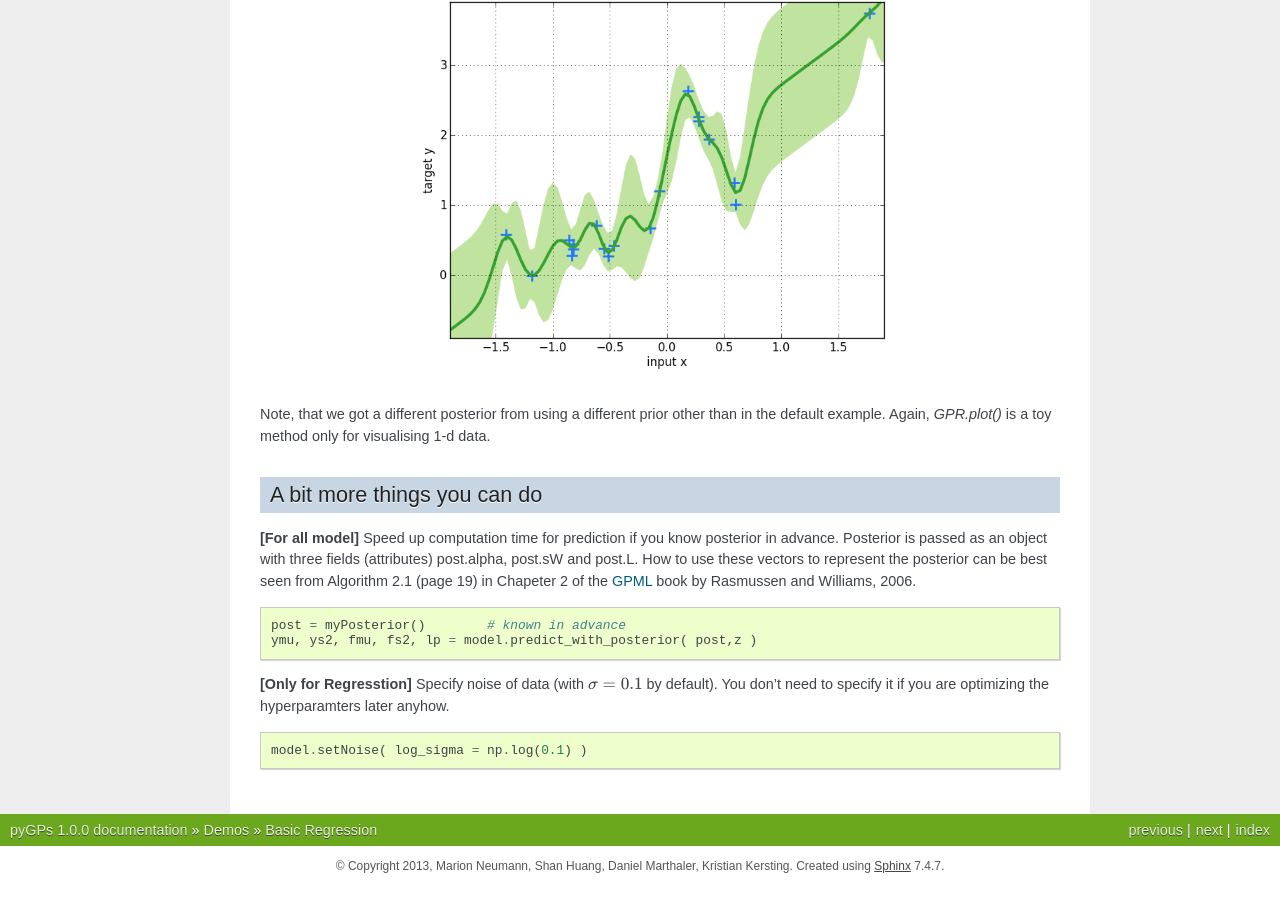
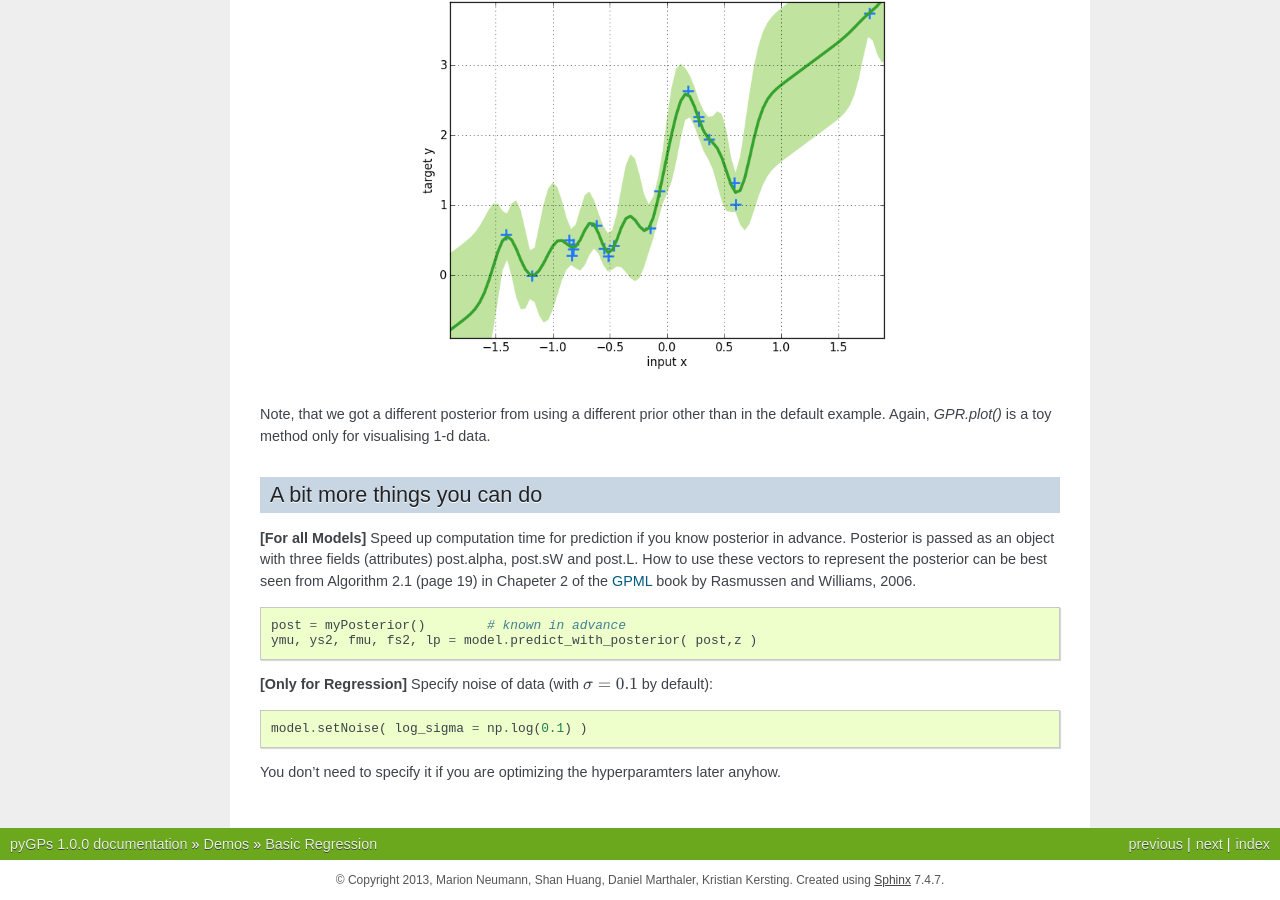
Before and after one commit to marionmari/pyGPs, a Sphinx documentation site: the page built from doc/source/GPR.rst, in a window 1280 px wide and 900 px high, scrolled down 3209 px. Built offline with Sphinx 7.4.7, drawn with Linux system fonts in a browser that asks for light colours; formulas are drawn with MathJax 3.

Commit message:
editing documentation up to basic regression

```diff
--- a/doc/source/GPR.rst
+++ b/doc/source/GPR.rst
@@ -126,7 +126,7 @@ Note, that we got a different posterior from using a different prior other than
 
 A bit more things you can do
 ----------------------
-**[For all model]** Speed up computation time for prediction if you know posterior in advance. Posterior is passed as an object with three fields (attributes) post.alpha, post.sW and post.L. How to use these vectors to represent the posterior can be best seen from Algorithm 2.1 (page 19) in Chapeter 2 of the `GPML`_ book by Rasmussen and Williams, 2006. ::
+**[For all Models]** Speed up computation time for prediction if you know posterior in advance. Posterior is passed as an object with three fields (attributes) post.alpha, post.sW and post.L. How to use these vectors to represent the posterior can be best seen from Algorithm 2.1 (page 19) in Chapeter 2 of the `GPML`_ book by Rasmussen and Williams, 2006. ::
 
     post = myPosterior()        # known in advance
     ymu, ys2, fmu, fs2, lp = model.predict_with_posterior( post,z )
@@ -134,6 +134,8 @@ A bit more things you can do
 .. _GPML: http://www.gaussianprocess.org/gpml/chapters/RW2.pdf
 
 
-**[Only for Regresstion]** Specify noise of data (with :math:`\sigma=0.1` by default). You don't need to specify it if you are optimizing the hyperparamters later anyhow. ::
+**[Only for Regression]** Specify noise of data (with :math:`\sigma=0.1` by default): ::
 
     model.setNoise( log_sigma = np.log(0.1) )
+
+You don't need to specify it if you are optimizing the hyperparamters later anyhow.
```
Also changed, not shown: 6 other files.
